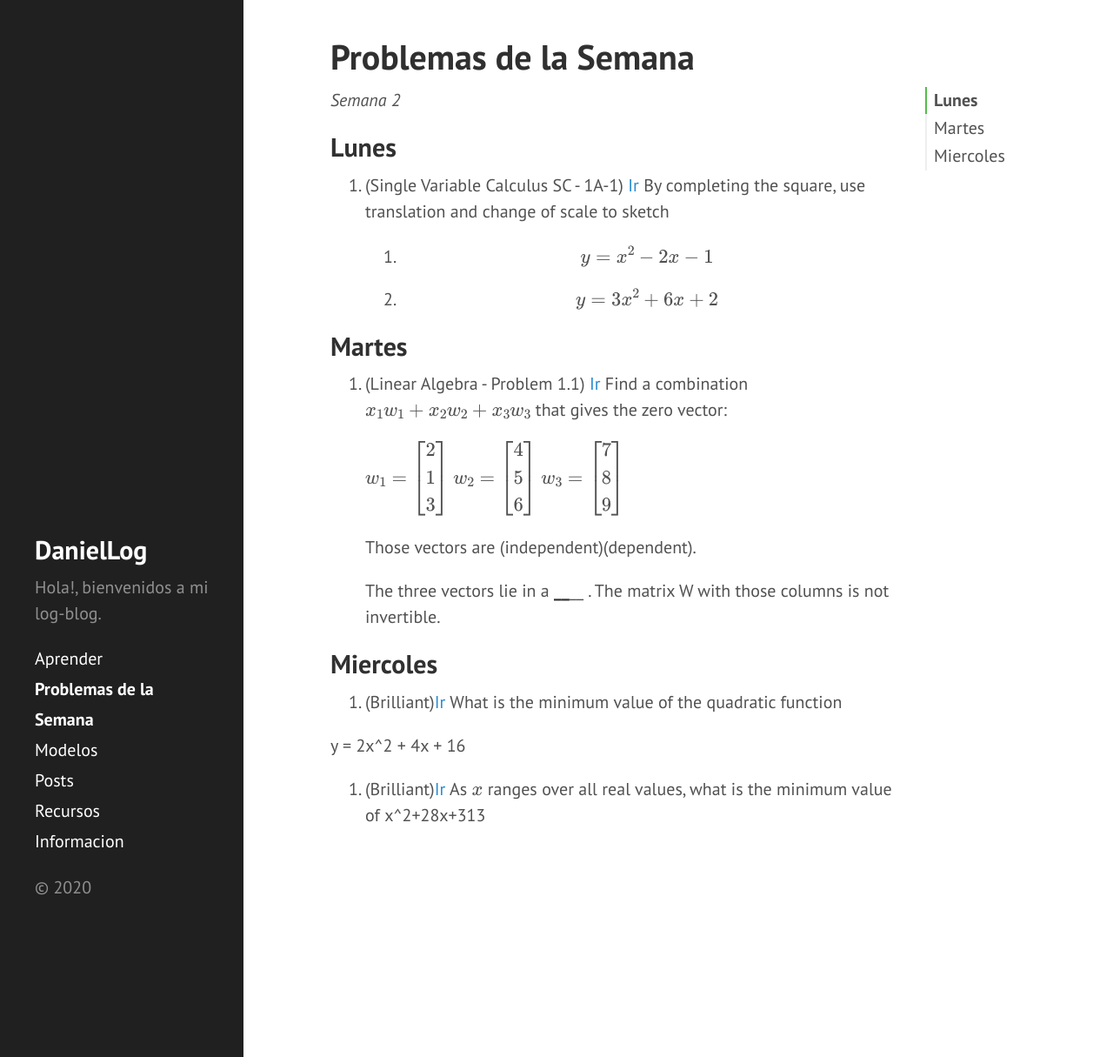
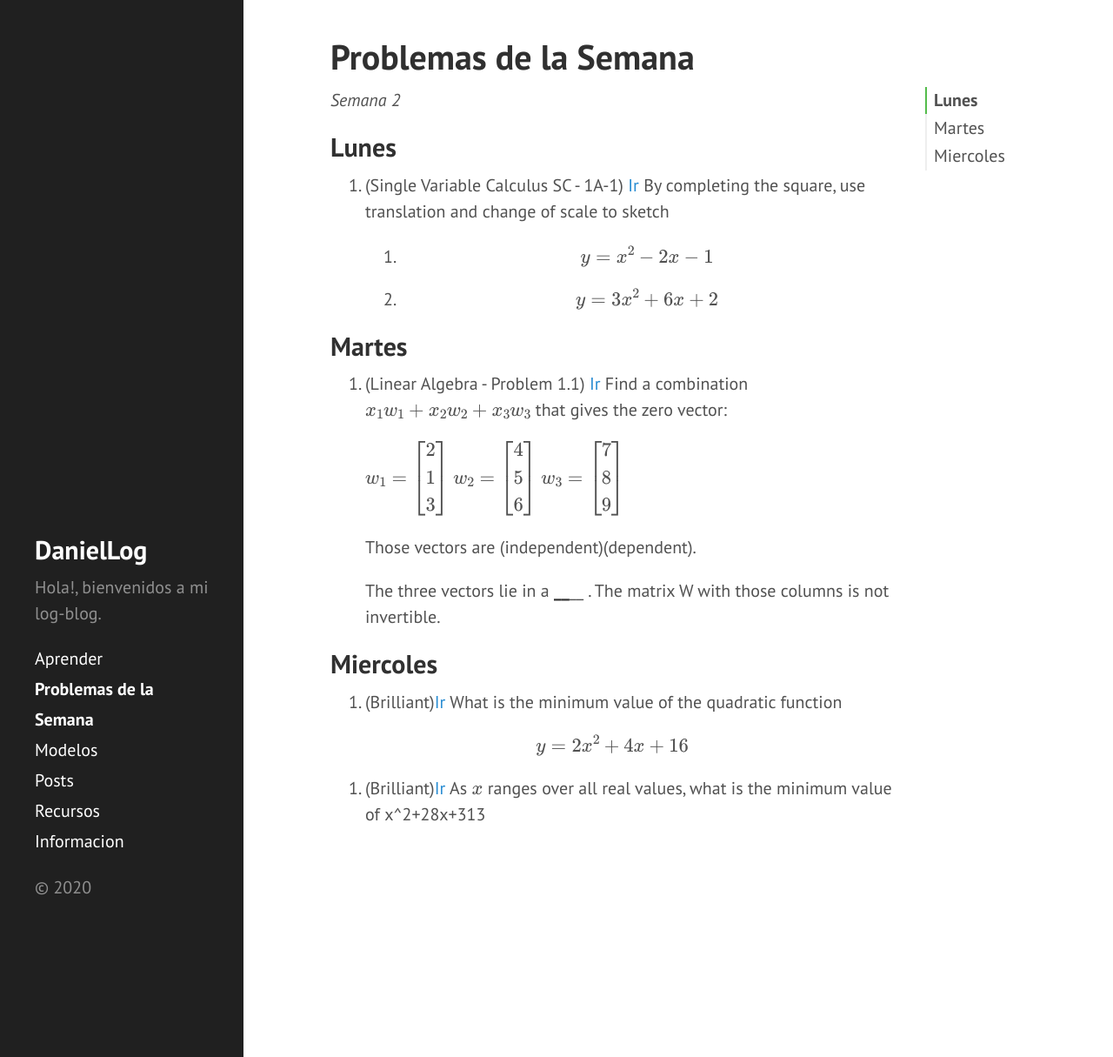
Before and after one commit to DanielBremont/danielbremont.github.io, a Jekyll site: the page built from pages/week-problems.md, in a window 1280 px wide and 1215 px high. Shown: the whole window at 87% size. Built offline with Jekyll 4.4.1, drawn with Linux system fonts in a browser that asks for light colours; formulas are drawn with MathJax 3.

Commit message:
Agregar nuevo post

```diff
--- a/pages/week-problems.md
+++ b/pages/week-problems.md
@@ -28,7 +28,7 @@ orden: 2
 
 1. (Brilliant)[Ir](https://brilliant.org/practice/completing-the-square-find-the-vertex/?subtopic=quadratic-equations&chapter=completing-the-square) What is the minimum value of the quadratic function
 
-$$$$y = 2x^2 + 4x + 16$$$$
+$$y = 2x^2 + 4x + 16$$
 
 2. (Brilliant)[Ir](https://brilliant.org/practice/completing-the-square-applications/?subtopic=quadratic-equations&chapter=completing-the-square)
 As $$x$$ ranges over all real values, what is the minimum value of
```
